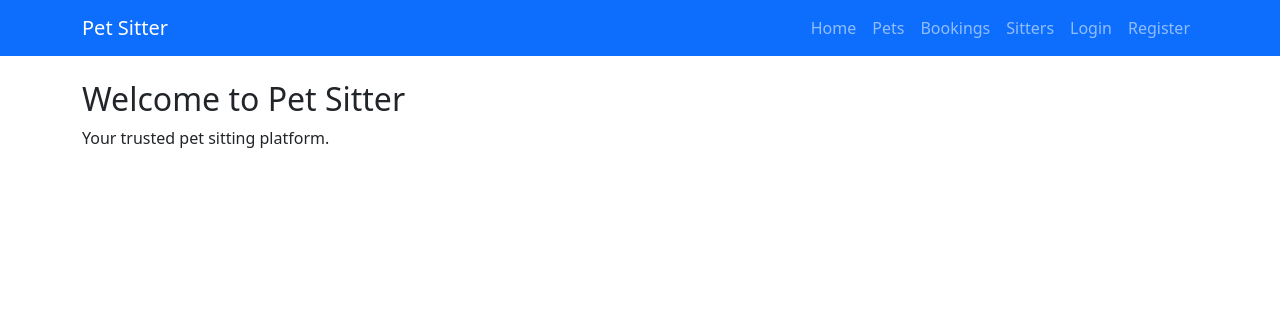
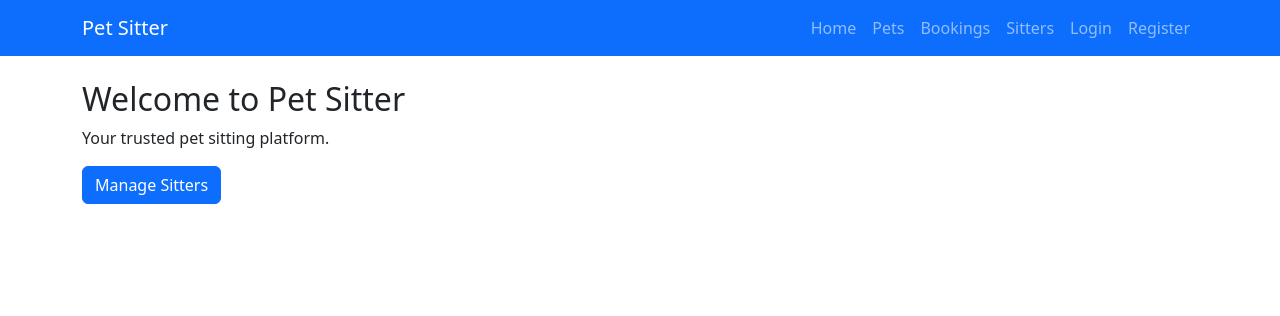
Before and after one commit to Zsolt68/pet_sitter, a Django app: template core/templates/core/home.html in a window 1280 px wide. Shown: the top 316 px of the page. Run offline with Django 4.2, Linux system fonts and the light colour scheme; the template is opened without the code that fills it, so the values that code supplies are empty; parts of the project's set-up code (start-up, migrations or seed data) failed here and were passed over.

Commit message:
feat: add Manage Sitters button to home page dashboard(home.html)

```diff
--- a/core/templates/core/home.html
+++ b/core/templates/core/home.html
@@ -5,4 +5,7 @@
 {% block content %}
     <h2>Welcome to Pet Sitter</h2>
     <p>Your trusted pet sitting platform.</p>
+
+    <!-- Manage Sitters button -->
+    <a href="{% url 'sitter_list' %}" class="btn btn-primary">Manage Sitters</a>
 {% endblock %}
```
